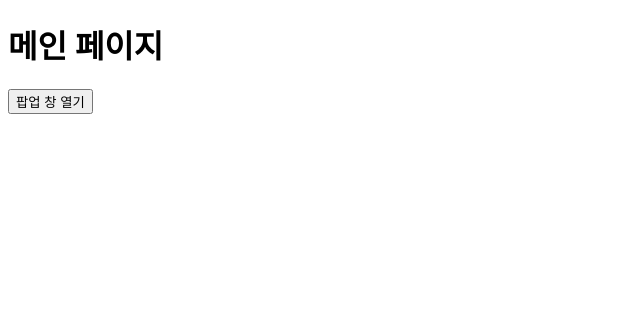
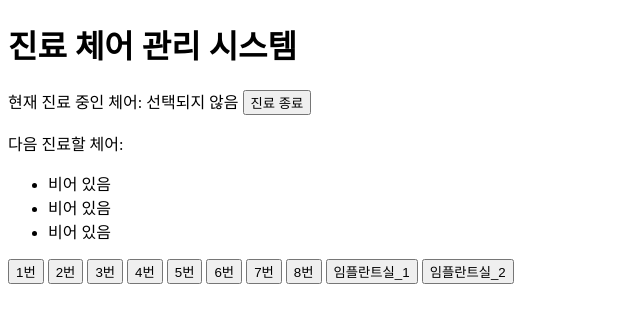
Before and after one commit to kimyungsoo/Doctor_sequence_3, a website: page index.html in a window 1280 px wide. Shown: the whole page, without its empty margins (0-640 px from the left). Drawn offline with Linux system fonts and the light colour scheme.

Commit message:
Update index.html

```diff
--- a/index.html
+++ b/index.html
@@ -3,24 +3,59 @@
 <head>
   <meta charset="UTF-8">
   <meta name="viewport" content="width=device-width, initial-scale=1.0">
-  <title>Main Window</title>
+  <title>진료 체어 관리</title>
 </head>
 <body>
-  <h1>메인 페이지</h1>
-  <button onclick="openPopup()">팝업 창 열기</button>
+  <h1>진료 체어 관리 시스템</h1>
+
+  <p>현재 진료 중인 체어: <span id="currentChair">선택되지 않음</span>
+    <button onclick="endCurrentChair()">진료 종료</button>
+  </p>
+
+  <p>다음 진료할 체어:</p>
+  <ul>
+    <li id="nextChair1">비어 있음</li>
+    <li id="nextChair2">비어 있음</li>
+    <li id="nextChair3">비어 있음</li>
+  </ul>
+
+  <button onclick="selectChair('1번')">1번</button>
+  <button onclick="selectChair('2번')">2번</button>
+  <button onclick="selectChair('3번')">3번</button>
+  <button onclick="selectChair('4번')">4번</button>
+  <button onclick="selectChair('5번')">5번</button>
+  <button onclick="selectChair('6번')">6번</button>
+  <button onclick="selectChair('7번')">7번</button>
+  <button onclick="selectChair('8번')">8번</button>
+  <button onclick="selectChair('임플란트실_1')">임플란트실_1</button>
+  <button onclick="selectChair('임플란트실_2')">임플란트실_2</button>
 
   <script>
-    function openPopup() {
-      const width = 400;    // 팝업 창의 너비
-      const height = 300;   // 팝업 창의 높이
-      const left = screen.width - width;  // 화면의 너비에서 팝업 창 너비를 뺀 위치
-      const top = screen.height - height; // 화면의 높이에서 팝업 창 높이를 뺀 위치
+    const ws = new WebSocket('wss://doctor-sequence.onrender.com');
+    const currentChairElement = document.getElementById('currentChair');
+    const nextChairsElements = [
+      document.getElementById('nextChair1'),
+      document.getElementById('nextChair2'),
+      document.getElementById('nextChair3'),
+    ];
 
-      window.open(
-        'popup.html',       // 팝업 창에 표시할 페이지
-        'PopupWindow',      // 팝업 창 이름
-        `width=${width},height=${height},left=${left},top=${top}`
-      );
+    // 서버에서 현재 상태를 받아 화면 업데이트
+    ws.onmessage = (event) => {
+      const data = JSON.parse(event.data);
+      currentChairElement.textContent = data.currentChair;
+      nextChairsElements.forEach((element, index) => {
+        element.textContent = data.nextChairs[index];
+      });
+    };
+
+    // 체어 선택 시 서버에 선택 요청 전송
+    function selectChair(chairName) {
+      ws.send(JSON.stringify({ action: 'selectChair', chair: chairName }));
+    }
+
+    // 진료 종료 시 서버에 종료 요청 전송
+    function endCurrentChair() {
+      ws.send(JSON.stringify({ action: 'endCurrentChair' }));
     }
   </script>
 </body>
```
